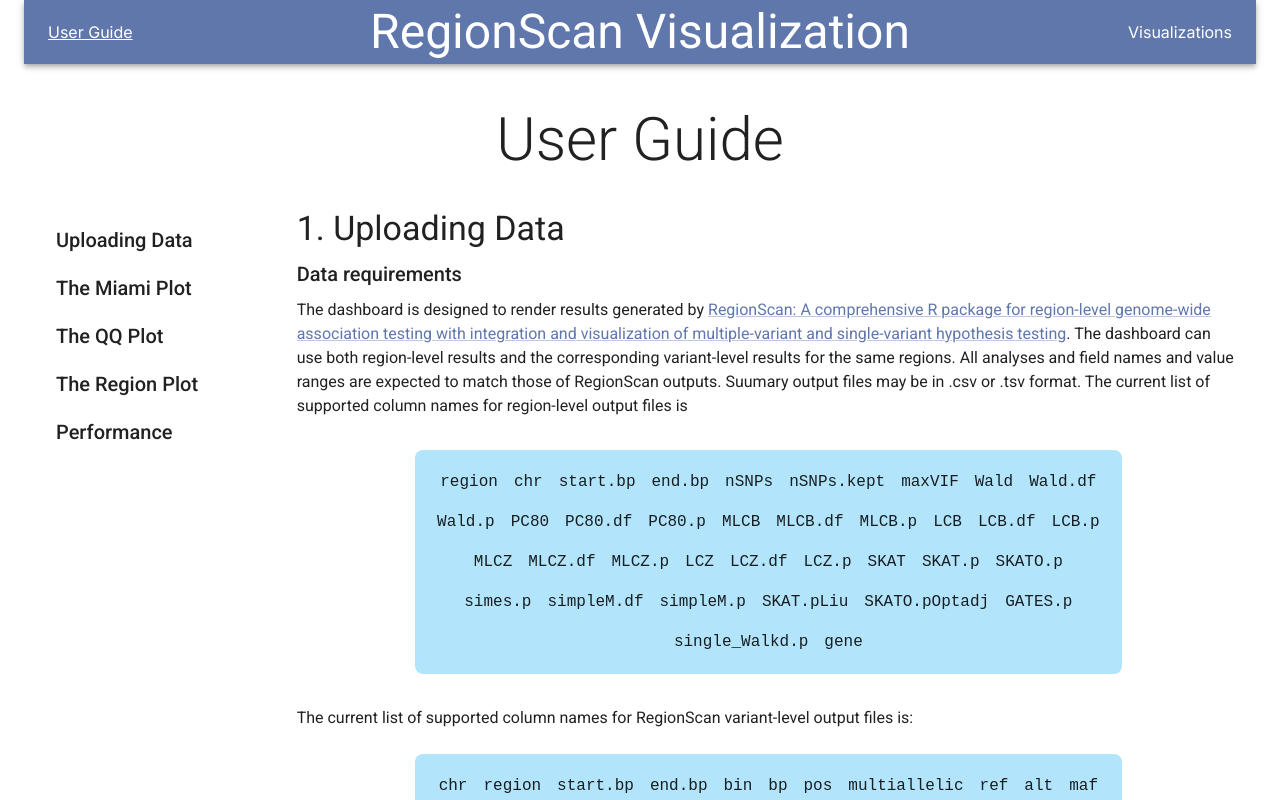
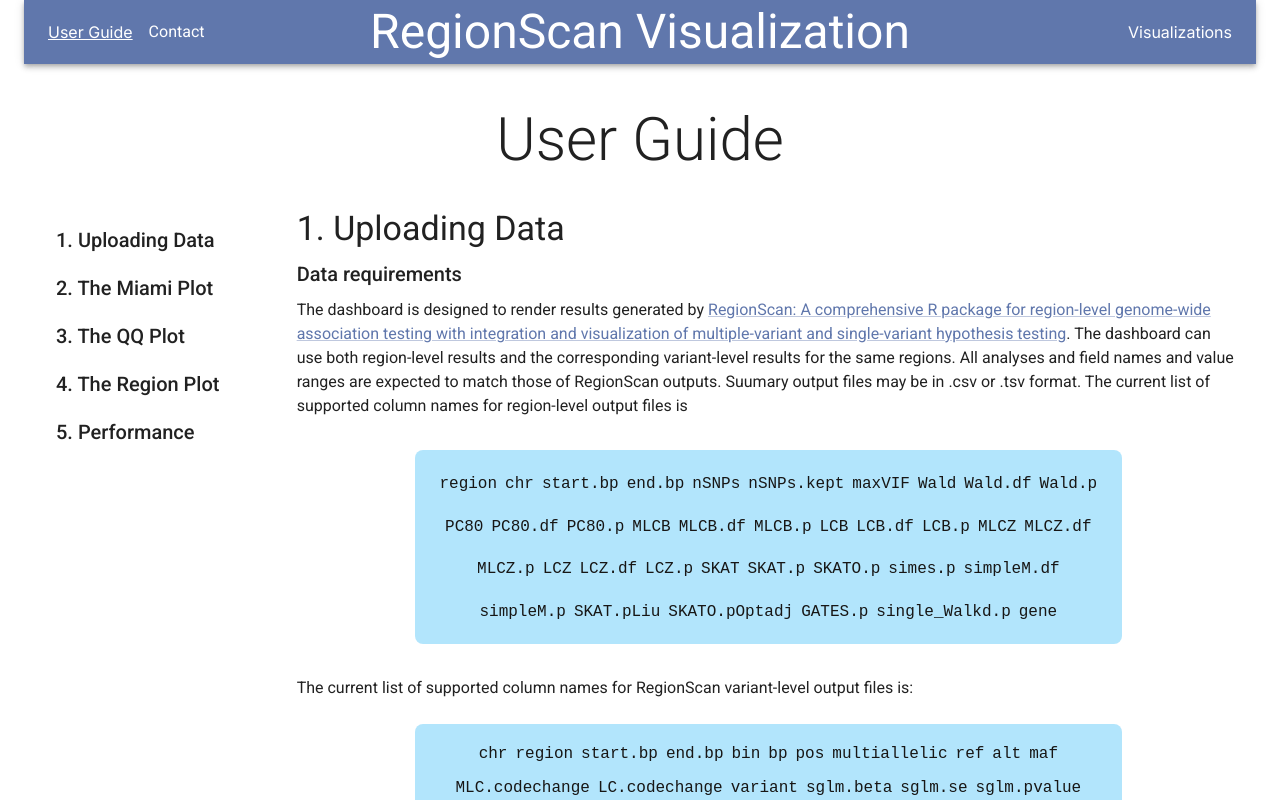
Before and after one commit to BullLab-Lunenfeld/region-scan-dashboard, a Next.js app in the folder next/region-scan-dashboard/: page /user-guide in a window 1280 px wide. Shown: the top 800 px of the page. Built offline with nearby package versions, Linux system fonts and the light colour scheme; what @mui/material-nextjs would draw is missing.

Commit message:
expand palette dynamically

```diff
--- a/next/region-scan-dashboard/package.json
+++ b/next/region-scan-dashboard/package.json
@@ -20,12 +20,14 @@
     "@mui/material": "^6.4.7",
     "@mui/material-nextjs": "^6.4.3",
     "@mui/x-data-grid": "^7.28.1",
+    "@types/d3-interpolate": "^3.0.4",
     "d3-array": "^3.2.4",
     "d3-axis": "^3.0.0",
     "d3-brush": "^3.0.0",
     "d3-color": "^3.1.0",
     "d3-drag": "^3.0.0",
     "d3-format": "^3.1.0",
+    "d3-interpolate": "^3.0.1",
     "d3-line": "^0.0.1",
     "d3-random": "^3.0.1",
     "d3-scale": "^4.0.2",
--- a/next/region-scan-dashboard/src/app/user-guide/page.tsx
+++ b/next/region-scan-dashboard/src/app/user-guide/page.tsx
@@ -74,11 +74,11 @@
                 },
               })}
             >
-              <TocItem target="uploading-data">Uploading Data</TocItem>
-              <TocItem target="miami-plot">The Miami Plot</TocItem>
-              <TocItem target="qq-plot">The QQ Plot</TocItem>
-              <TocItem target="region-plot">The Region Plot</TocItem>
-              <TocItem target="performance">Performance</TocItem>
+              <TocItem target="uploading-data">1. Uploading Data</TocItem>
+              <TocItem target="miami-plot">2. The Miami Plot</TocItem>
+              <TocItem target="qq-plot">3. The QQ Plot</TocItem>
+              <TocItem target="region-plot">4. The Region Plot</TocItem>
+              <TocItem target="performance">5. Performance</TocItem>
             </List>
           </Box>
         </Box>
@@ -436,6 +436,7 @@
           direction="column"
           component={Element}
           name="performance"
+          marginBottom={25}
         >
           <Grid>
             <Typography variant="h4">5. Performance</Typography>
@@ -496,16 +497,21 @@
                   and select a region to view in the region plot.
                 </Typography>
               </ListItemBlock>
+              <ListItemBlock>
+                <Typography>
+                  <Strong>Plot Colors</Strong>
+                </Typography>
+                <Typography>
+                  The plots use an ordinal scale that has ten colors by default.
+                  If more than ten region-level tests are provided in the data,
+                  additional colors will be added by interpolation. For optimal
+                  contrast between colors, reduce your columns to ten or fewer
+                  in your dataset.
+                </Typography>
+              </ListItemBlock>
             </List>
           </Grid>
         </Grid>
-
-        {/*<Grid>
-          <Typography variant="h5">Exporting</Typography>
-        </Grid>
-        <Grid>
-          <Typography variant="h4">Tips and tricks</Typography>
-        </Grid> */}
       </Grid>
     </Grid>
   );
@@ -527,6 +533,7 @@
     container
     direction="row"
     justifyContent="center"
+    alignItems="center"
     spacing={1}
     sx={(theme) => ({
       backgroundColor: alpha(theme.palette.info.light, 0.3),
@@ -543,9 +550,7 @@
       )
       .map((d) => (
         <Grid key={d}>
-          <Box component="pre" margin={0.5}>
-            {d}
-          </Box>
+          <Box component={Code}>{d}</Box>
         </Grid>
       ))}
   </Grid>
@@ -566,7 +571,7 @@
 const Code: React.FC<{ children: React.ReactNode }> = ({ children }) => (
   <Box
     component="span"
-    color={(theme) => darken(theme.palette.secondary.dark, 0.2)}
+    color={(theme) => darken(theme.palette.secondary.dark, 0.8)}
     margin="inherit"
     display="inline"
     fontFamily="monospace"
@@ -629,7 +634,15 @@
 }) => (
   <ListItem>
     <Link spy activeClass="active-link" to={target}>
-      <Typography sx={{ cursor: "pointer" }} variant="h6">
+      <Typography
+        sx={(theme) => ({
+          cursor: "pointer",
+          "&:hover": {
+            color: theme.palette.secondary.light,
+          },
+        })}
+        variant="h6"
+      >
         {children}
       </Typography>
     </Link>
--- a/next/region-scan-dashboard/src/components/AppContainer.tsx
+++ b/next/region-scan-dashboard/src/components/AppContainer.tsx
@@ -10,6 +10,11 @@
 import { schemeTableau10 } from "d3-scale-chromatic";
 import Header from "./Header";
 import { RegionResult, VariantResult } from "@/lib/ts/types";
+
+export interface PaletteSettings {
+  name: string;
+  colors: readonly string[];
+}
 
 export interface PlotThresholds {
   miamiBottom: number;
@@ -39,14 +44,14 @@
   miamiType: MiamiType;
   miamiYType: MiamiYType;
   overflows: OverflowScaleSettings;
-  palette: readonly string[];
+  palette: PaletteSettings;
   qqPlotVisible: boolean;
   regionData: RegionResult[];
   regionVariantData: VariantResult[];
   setMiamiType: (type: MiamiType) => void;
   setMiamiYType: (type: MiamiYType) => void;
   setOverflows: (data: OverflowScaleSettings) => void;
-  setPalette: (palette: readonly string[]) => void;
+  setPalette: (palette: PaletteSettings) => void;
   setQqPlotVisible: (visible: boolean) => void;
   setRegionData: (data: RegionResult[]) => void;
   setRegionVariantData: (data: VariantResult[]) => void;
@@ -83,7 +88,7 @@
     miamiType: "scatter",
     miamiYType: "dynamic",
     overflows: DEFAULT_OVERFLOWS,
-    palette: schemeTableau10,
+    palette: { name: "default", colors: schemeTableau10 },
     qqPlotVisible: true,
     regionData: [],
     regionVariantData: [],
@@ -106,7 +111,10 @@
   const [miamiYType, setMiamiYType] = useState<MiamiYType>("dynamic");
 
   const [qqPlotVisible, setQqPlotVisible] = useState(true);
-  const [palette, setPalette] = useState<readonly string[]>(schemeTableau10);
+  const [palette, setPalette] = useState<PaletteSettings>({
+    name: "default",
+    colors: schemeTableau10,
+  });
   const [transformPValue, setTransformPValue] = useState<
     (pval: number) => number
   >(() => transformPLog10);
--- a/next/region-scan-dashboard/src/components/Header.tsx
+++ b/next/region-scan-dashboard/src/components/Header.tsx
@@ -26,10 +26,13 @@
   MiamiYType,
   VisualizationDataContext,
 } from "./AppContainer";
-import LoadingOverlay from "./LoadingOverlay";
-import ValidationModal from "./ValidationModal";
-import { UploadButtonMulti } from "./UploadButton";
-import NumberInput from "./NumberInput";
+import {
+  LoadingOverlay,
+  Modal,
+  NumberInput,
+  UploadButtonMulti,
+  ValidationModal,
+} from "@/components";
 import {
   RegionResult,
   RegionResultRaw,
@@ -171,6 +174,7 @@
 const Header: React.FC = () => {
   const [loading, setLoading] = useState(false);
   const [uploadErrors, setUploadErrors] = useState("");
+  const [contactModalOpen, setContactModalOpen] = useState(false);
 
   const pathname = usePathname();
 
@@ -223,7 +227,7 @@
           <Grid>
             <NavLink href="/user-guide">User Guide</NavLink>
           </Grid>
-          {pathname === "/visualization" && (
+          {pathname === "/visualization" ? (
             <>
               <Grid>
                 <UploadDataDropdown
@@ -236,6 +240,18 @@
                 <SettingsDropdown />
               </Grid>
             </>
+          ) : (
+            <Grid>
+              <Typography
+                sx={({ palette }) => ({
+                  color: palette.primary.contrastText,
+                  cursor: "pointer",
+                })}
+                onClick={() => setContactModalOpen(true)}
+              >
+                Contact
+              </Typography>
+            </Grid>
           )}
         </Grid>
         <Grid flexGrow={1} size={{ xs: 4, lg: 6 }}>
@@ -262,6 +278,10 @@
         open={!!uploadErrors}
         errorMsg={uploadErrors}
         onClose={() => setUploadErrors("")}
+      />
+      <ContactModal
+        open={contactModalOpen}
+        onClose={() => setContactModalOpen(false)}
       />
     </AppBar>
   );
@@ -393,20 +413,23 @@
           <RadioGroup
             onChange={(e) => {
               if (e.currentTarget.value === "default") {
-                setPalette(schemeTableau10);
+                setPalette({ name: "default", colors: schemeTableau10 });
               } else {
-                setPalette(COLOR_BLIND_PALETTE);
+                setPalette({
+                  name: "color-blind",
+                  colors: COLOR_BLIND_PALETTE,
+                });
               }
             }}
           >
             <FormControlLabel
-              checked={palette === schemeTableau10}
+              checked={palette.name === "default"}
               value={"default"}
               control={<Radio size="small" />}
               label="Default"
             />
             <FormControlLabel
-              checked={palette === COLOR_BLIND_PALETTE}
+              checked={palette.name === "color-blind"}
               value="color-blind"
               control={<Radio size="small" />}
               label="Colour Blind"
@@ -583,4 +606,24 @@
   );
 };
 
+interface ContactModalProps {
+  open: boolean;
+  onClose: () => void;
+}
+
+const ContactModal: React.FC<ContactModalProps> = ({ open, onClose }) => (
+  <Modal open={open} handleClose={onClose}>
+    <Grid alignItems="center" spacing={2} direction="column" container>
+      <Grid>
+        <Typography textAlign="center">
+          Please send questions and feedback to brossard@lunenfeld.ca.
+        </Typography>
+      </Grid>
+      <Grid>
+        <Button onClick={onClose}>Close</Button>
+      </Grid>
+    </Grid>
+  </Modal>
+);
+
 export default Header;
```
Also changed, not shown: next/region-scan-dashboard/src/app/visualization/page.tsx (+33 -2 lines), 2 other files (tests, documents, lock files or other folders).
